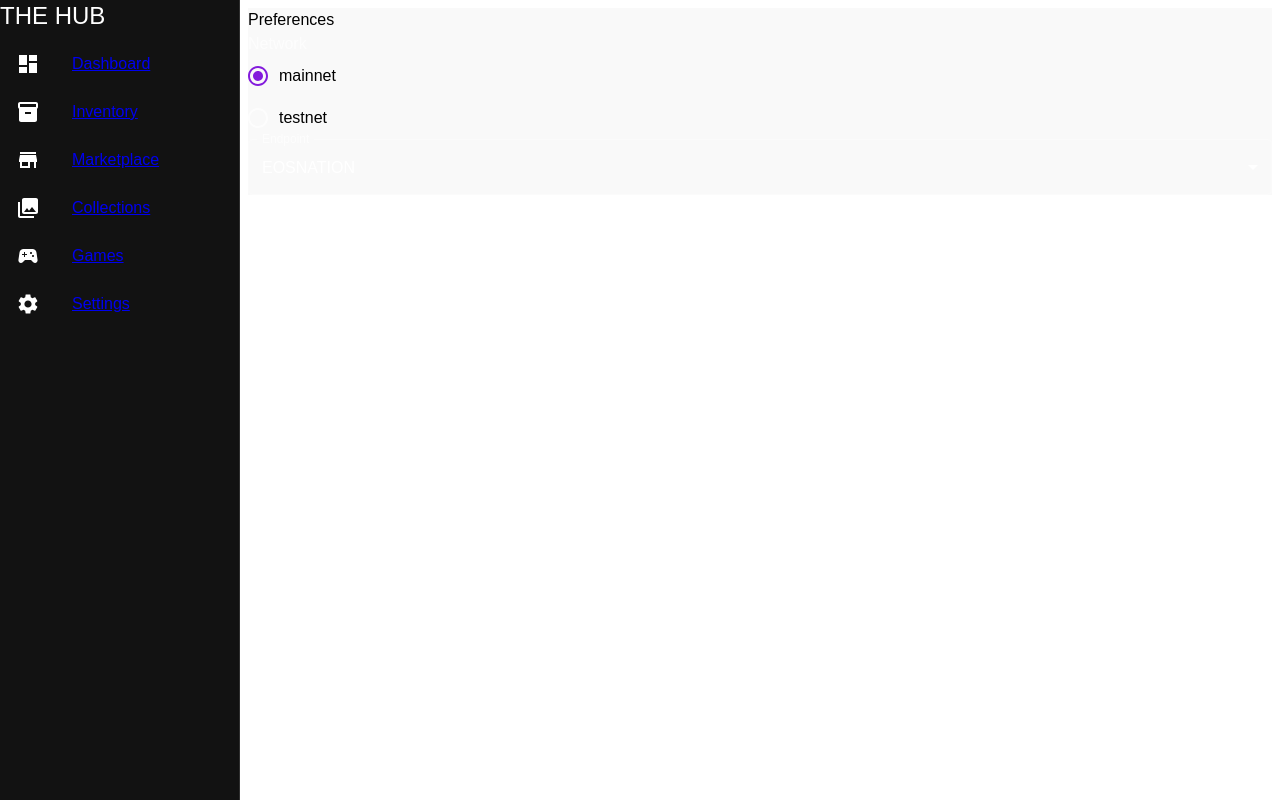
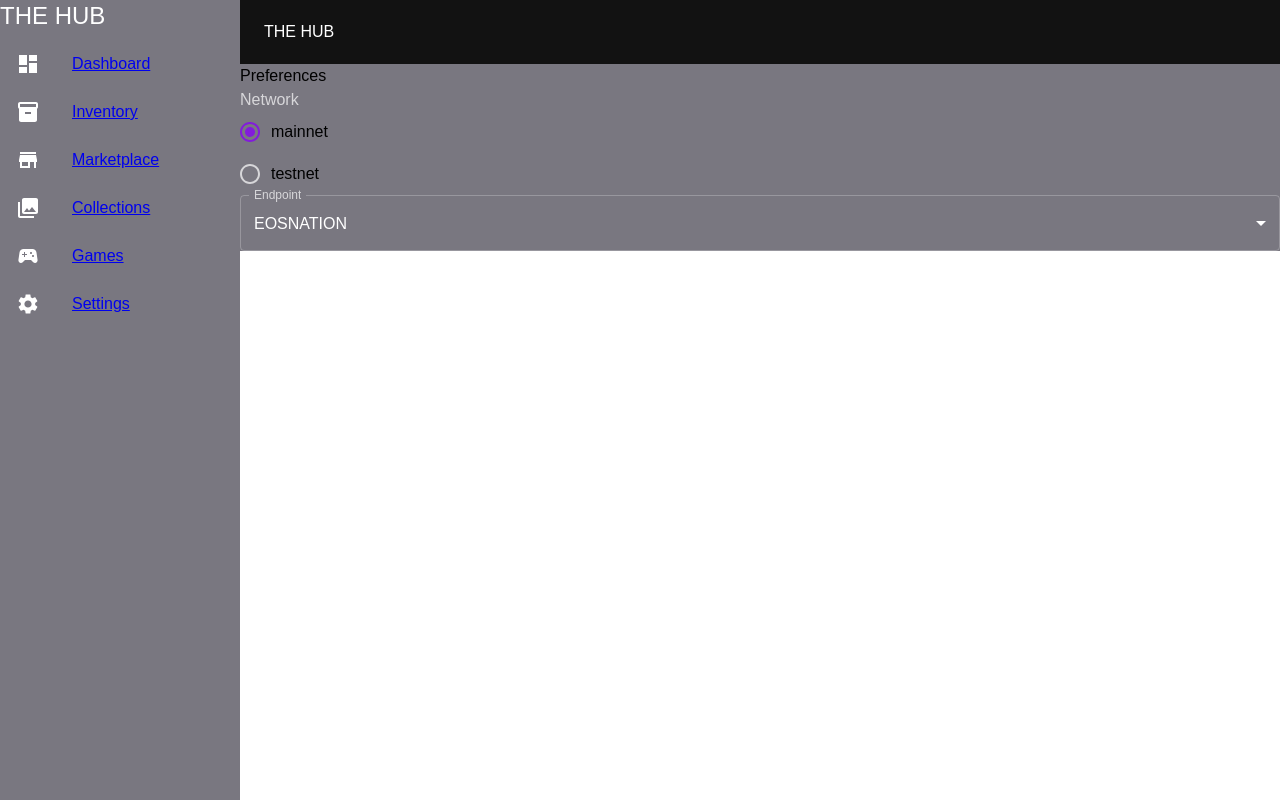
Before and after one commit to jagger85/the-hub-frontend, a React app in the folder p3-react-app/: page /settings in a window 1280 px wide. Built offline with nearby package versions, Linux system fonts and the light colour scheme.

Commit message:
FEAT: Some styling to mainLayout and sidebar also added margin:0 to index.html

```diff
--- a/p3-react-app/src/index.html
+++ b/p3-react-app/src/index.html
@@ -4,9 +4,9 @@
     <meta charset=utf-8 />
     <meta name=viewport content=width=device-width, initial-scale=1 />
     <meta name=description content=Web site created using jagger85 script/>
-    <title>React App</title>
+    <title>THE HUB</title>
   </head>
-  <body>
+  <body style="margin:0">
     <div id='root'></div>
   </body>
 </html>
--- a/p3-react-app/src/layouts/MainLayout.js
+++ b/p3-react-app/src/layouts/MainLayout.js
@@ -1,42 +1,23 @@
 import React from "react";
-import { Typography, AppBar, Toolbar} from "@mui/material";
-import SideBar from "../components/SideBar";
+import { Typography, AppBar, Toolbar } from "@mui/material";
+import SideBar from "./SideBar";
 import { Box } from "@mui/material";
-const styles = {
-  root: {
-    display : 'flex'
-  },
-  content: {
-    width : '100%',
-    background : '#f9f9f9'
-  },
-  header: {
-    display : 'flex',
-    flexDirection: 'column'
-  }
-};
+import { styles } from "./MainLayoutStyle";
 
 function MainLayout({ children }) {
-
-
   return (
     <div style={styles.root}>
-        <SideBar/>
-        <div style={styles.header}>
-
-
-   {/**   <AppBar
-    position="fixed"
-      elevation={0}>
-      <Toolbar>
-        <Typography>THE HUB</Typography>
-      </Toolbar>
-      </AppBar>
-      <Toolbar/> {/** empty toolbar so the content does not hide beneath */}
-      </div>
-    <div style={styles.content}>
-      {children}
-    </div>
+      <SideBar style={styles.sidebar} />
+      <div>
+        <AppBar elevation={0} style={styles.header}>
+          <Toolbar position='fixed'>
+            <Typography>THE HUB</Typography>
+          </Toolbar>
+        </AppBar>
+        </div>
+        <div style={styles.content}>
+        <Toolbar /> {/** empty toolbar so the content does not hide beneath */}
+      {children}</div>
     </div>
   );
 }
--- /dev/null
+++ b/p3-react-app/src/layouts/MainLayoutStyle.js
@@ -0,0 +1,30 @@
+import { colors } from "../theme";
+const drawerWidth = 240;
+
+export const styles = {
+  root: {
+    display: "flex",
+    flexDirection: "row",
+  },
+  content: {
+    width: "100%",
+    background: colors.background[300],
+  },
+  header: {
+    display: "flex",
+    flexDirection: "row",
+    left: drawerWidth,
+  },
+
+  drawer: {
+    margin: 0,
+    width: drawerWidth,
+    boxSizing: "border-box",
+    "& .MuiDrawer-paper": {
+      background: colors.background[300],
+      width: drawerWidth,
+      boxSizing: "border-box",
+      border: 0
+    },
+  },
+};
--- a/p3-react-app/src/components/SideBar.js
+++ b/p3-react-app/src/layouts/SideBar.js
@@ -8,17 +8,8 @@ import CollectionsIcon from "@mui/icons-material/Collections";
 import SportsEsportsIcon from "@mui/icons-material/SportsEsports";
 import SettingsIcon from "@mui/icons-material/Settings";
 import { Link } from "react-router-dom";
-const drawerWidth = 240;
+import { styles } from "./MainLayoutStyle";
 
-const styles = {
-  drawer: {
-    width: drawerWidth,
-    "& .MuiDrawer-paper": {
-      width: drawerWidth,
-      boxSizing: "border-box",
-    },
-  },
-};
 
 function SideBar() {
   const menuItems = [
```
